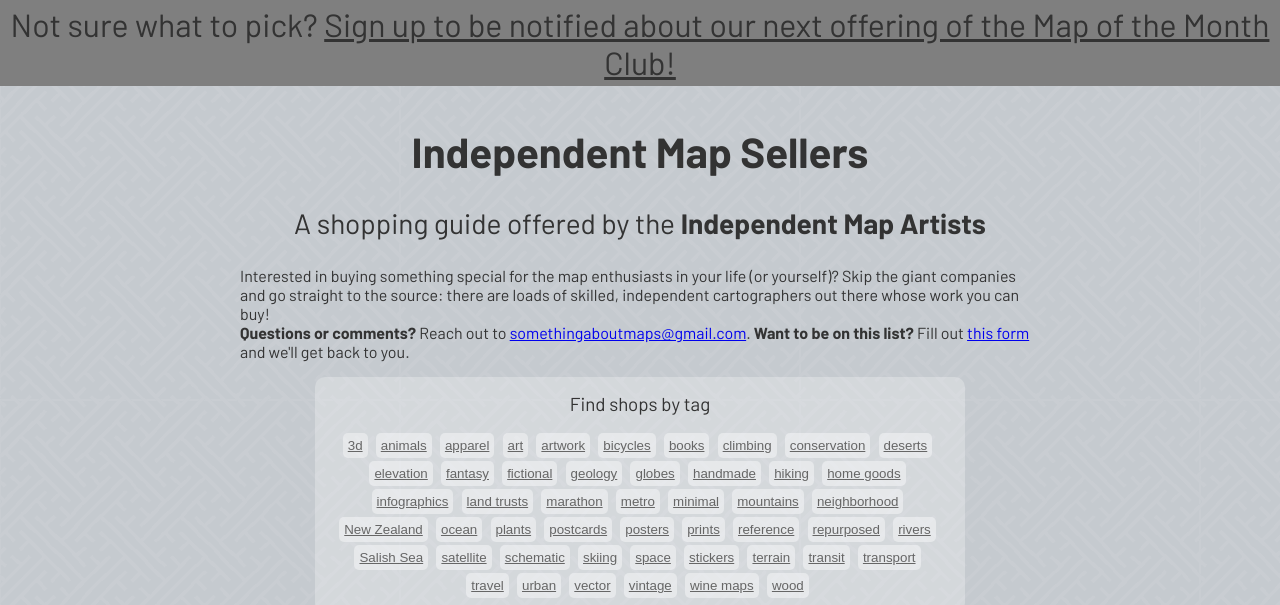
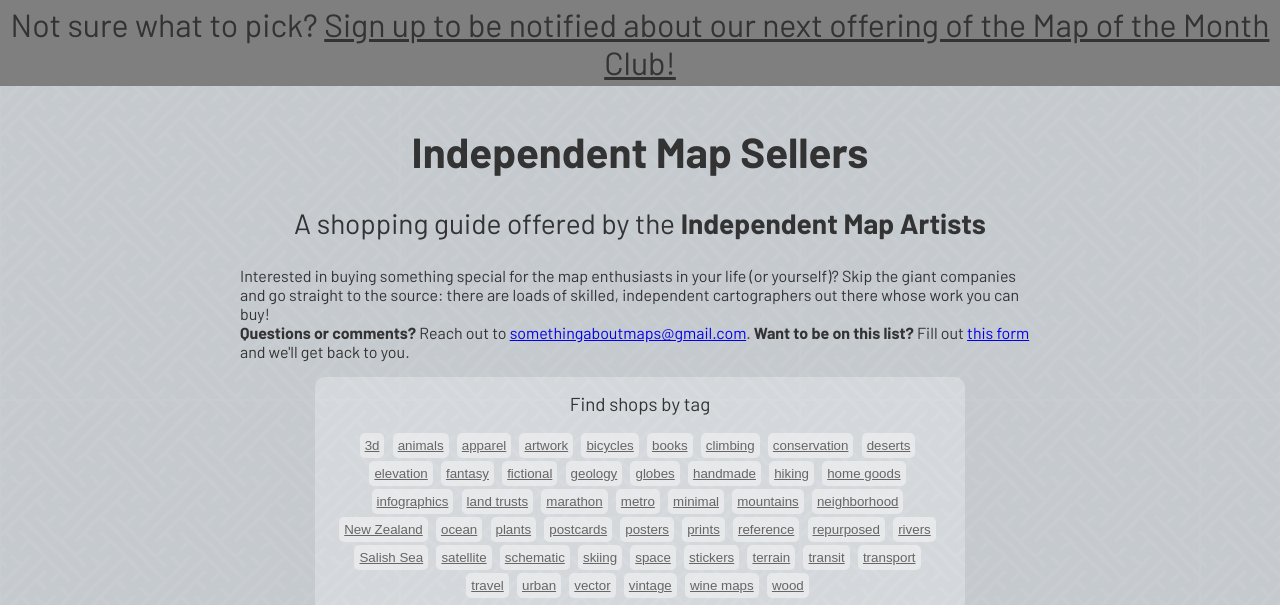
Before and after one commit to mapartists/mapartists.github.io, a Jekyll site: the page built from index.markdown, in a window 1280 px wide and 900 px high, cut to the strip 0-605 px from the top of the window. Built offline with Jekyll 4.4.1, drawn with Linux system fonts in a browser that asks for light colours.

Commit message:
Edit tag for consistency

```diff
--- a/_data/shops.yml
+++ b/_data/shops.yml
@@ -723,7 +723,7 @@
       Limited run art inspired by Earth, putting a modern spin on traditional pen and ink by using code, design software, and a pen plotter. Each piece uniquely captures our planet's diverse landscapes, physical and abstract. Look out for vintage maps too.
     tags:
       - terrain
-      - art
+      - artwork
       - minimal
     images:
       - src: Tim Wallace 01.jpg
```
